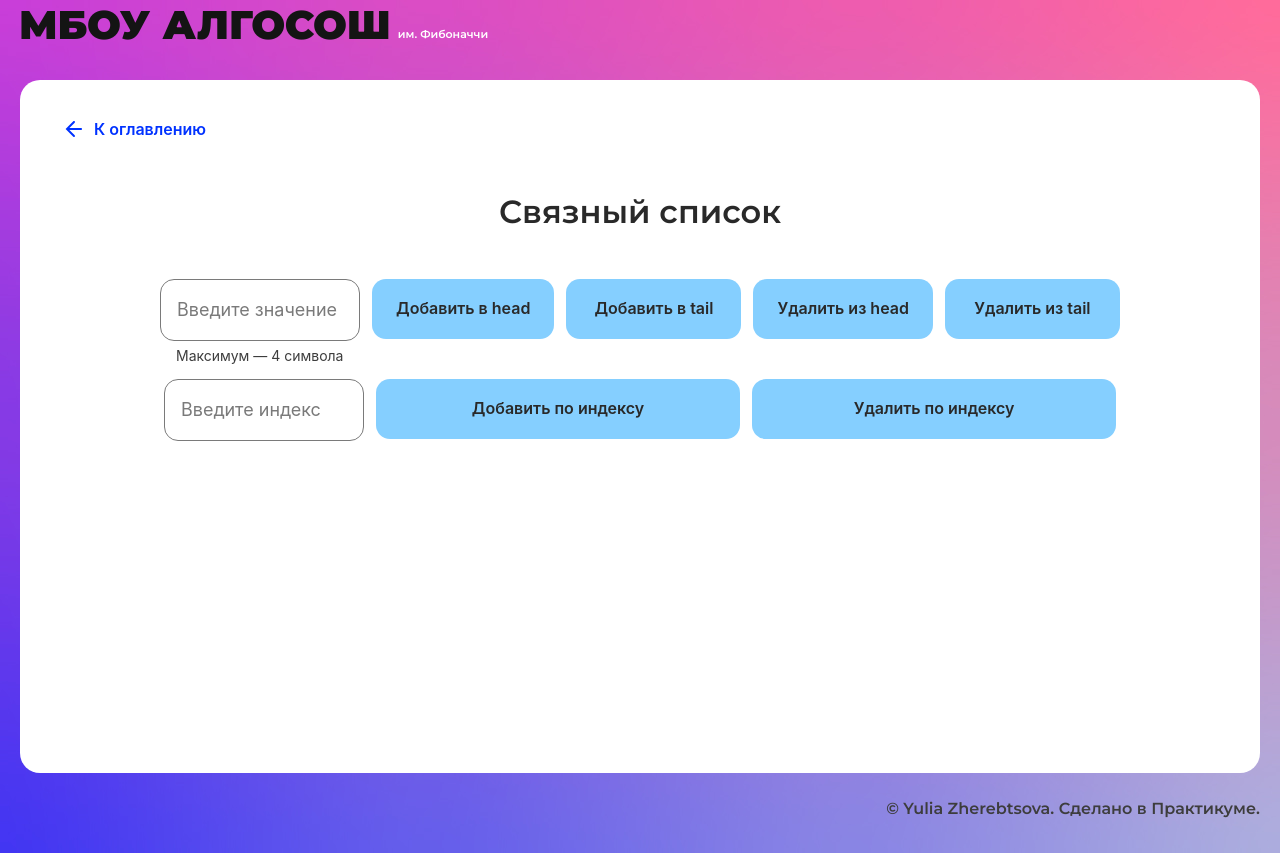
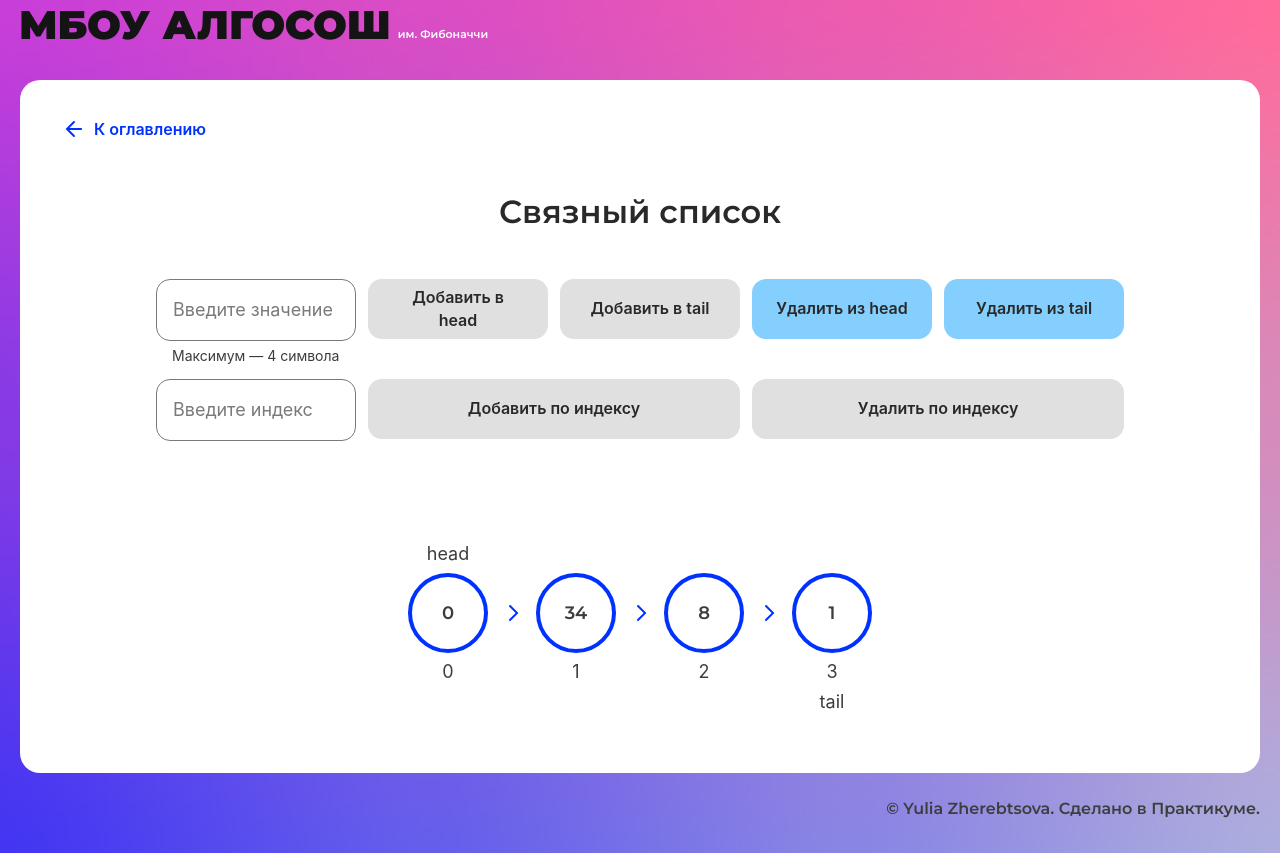
Before and after one commit to yuliazherebtsova/algososh, a React (Create React App) app: page /list in a window 1280 px wide. Built offline with nearby package versions, Linux system fonts and the light colour scheme.

Commit message:
feat: linked list add to head

```diff
--- a/src/components/fibonacci-page/fibonacci-page.tsx
+++ b/src/components/fibonacci-page/fibonacci-page.tsx
@@ -14,8 +14,8 @@ export const FibonacciPage: React.FC = () => {
   const [inProgress, setInProgress] = useState(false);
 
   const handleInputChange = (evt: React.FormEvent<HTMLInputElement>) => {
-    const input = parseInt(evt.currentTarget.value);
-    setInputNumber(input);
+    const inputNumber = parseInt(evt.currentTarget.value);
+    setInputNumber(inputNumber);
   };
 
   const generateFibonacci = async () => {
--- a/src/components/list-page/list-page.module.css
+++ b/src/components/list-page/list-page.module.css
@@ -11,11 +11,11 @@
 }
 
 .smallButton {
-  min-width: 175px;
+  width: 180px;
 }
 
 .largeButton {
-  min-width: 364px;
+  width: 372px;
 }
 
 .input {
@@ -27,6 +27,20 @@
   padding: 0;
   display: flex;
   justify-content: center;
-  gap: 16px;
+  align-items: center;
   list-style-type: none;
 }
+
+.node {
+  padding: 0;
+  position: relative;
+  display: flex;
+  justify-content: center;
+  align-items: center;
+}
+
+.addingNode {
+  position: absolute;
+  top: -64px;
+  left: 24px;
+}
--- a/src/components/list-page/list-page.tsx
+++ b/src/components/list-page/list-page.tsx
@@ -1,26 +1,90 @@
 import { Button } from 'components/ui/button/button';
 import { Circle } from 'components/ui/circle/circle';
+import { ArrowIcon } from 'components/ui/icons/arrow-icon';
 import { Input } from 'components/ui/input/input';
 import { SolutionLayout } from 'components/ui/solution-layout/solution-layout';
-import React, { FC, useState } from 'react';
-import { TDataElement } from 'types/types';
+import { SHORT_DELAY_IN_MS } from 'constants/delays';
+import React, { FC, useEffect, useMemo, useState } from 'react';
+import { ElementStates, TDataElement } from 'types/types';
+import { sleep } from 'utils/utils';
+import { LinkedList } from './list';
 import styles from './list-page.module.css';
 
 export const ListPage: FC = () => {
+  const list = useMemo(() => new LinkedList<string | number>(), []);
+  const initialListElements = useMemo(() => ['0', '34', '8', '1'], []);
+  const initialList: TDataElement[] = useMemo(() => [], []);
   const [inputValue, setInputValue] = useState('');
-  const [inputIndex, setInputIndex] = useState<number>();
+  const [inputIndex, setInputIndex] = useState('');
   const [listElements, setListElements] = useState<TDataElement[]>([]);
+  const [inProgress, setInProgress] = useState(false);
+  const [isAddingHead, setIsAddingHead] = useState(false);
+  const [isDeletingHead, setIsDeletingHead] = useState(false);
+  const [isAddingTail, setIsAddingTail] = useState(false);
+  const [isDeletingTail, setIsDeletingTail] = useState(false);
+  const [isAddingAtIndex, setIsAddingAtIndex] = useState(false);
+  const [isDeletingAtIndex, setIsDeletingAtIndex] = useState(false);
+
+  useEffect(() => {
+    initialListElements.forEach((element) => {
+      initialList.push({
+        value: element,
+        state: ElementStates.Default,
+        isHead: false,
+        isTail: false,
+        isLinked: true,
+      });
+    });
+    initialList[0].isHead = true;
+    initialList[initialList.length - 1].isTail = true;
+    initialList[initialList.length - 1].isLinked = false;
+    setListElements(initialList);
+  }, [initialList, initialListElements]);
 
   const handleInputValueChange = (evt: React.FormEvent<HTMLInputElement>) => {
     setInputValue(evt.currentTarget.value);
   };
 
   const handleInputIndexChange = (evt: React.FormEvent<HTMLInputElement>) => {
-    const input = parseInt(evt.currentTarget.value);
-    setInputIndex(input);
+    setInputIndex(evt.currentTarget.value);
   };
 
-  const handleAddClick = async () => {};
+  const handleAddToHeadClick = async () => {
+    setInProgress(true);
+    setIsAddingHead(true);
+    await sleep(SHORT_DELAY_IN_MS);
+    listElements[0].isHead = false;
+    listElements[0].isLinked = true;
+    listElements[0].positionToChange = true;
+    listElements[0].valueToChange = inputValue;
+    setListElements([...listElements]);
+    await sleep(SHORT_DELAY_IN_MS);
+    listElements[0].positionToChange = false;
+    list.prepend(inputValue);
+    const head = list.getNodeByIndex(0);
+    listElements.unshift({
+      value: head ? head : '',
+      state: ElementStates.Modified,
+      isHead: true,
+      isTail: false,
+      isLinked: true,
+    });
+    setListElements([...listElements]);
+    listElements[0].state = ElementStates.Default;
+
+    await sleep(SHORT_DELAY_IN_MS);
+    setListElements([...listElements]);
+    setInProgress(false);
+    setIsAddingHead(false);
+  };
+
+  const handleAddToTailClick = async () => {
+    setInProgress(true);
+    setIsAddingTail(true);
+    await sleep(SHORT_DELAY_IN_MS);
+    setInProgress(false);
+    setIsAddingTail(false);
+  };
 
   const handleDeleteClick = async () => {};
 
@@ -31,35 +95,88 @@ export const ListPage: FC = () => {
       <div className={styles.pageContainer}>
         <div className={styles.controlsContainer}>
           <Input
-            extraClass={styles.input}
             placeholder='Введите значение'
             min={1}
-            value={inputValue || ''}
+            value={inputValue}
             onChange={handleInputValueChange}
             isLimitText={true}
             maxLength={4}
+            extraClass={styles.input}
           />
-            <Button extraClass={styles.smallButton} text='Добавить в head' />
-            <Button extraClass={styles.smallButton} text='Добавить в tail' />
-            <Button extraClass={styles.smallButton} text='Удалить из head' />
-            <Button extraClass={styles.smallButton} text='Удалить из tail' />
+          <Button
+            text='Добавить в head'
+            onClick={handleAddToHeadClick}
+            isLoader={isAddingHead}
+            disabled={(inProgress && !isAddingHead) || inputValue.length === 0}
+            extraClass={styles.smallButton}
+          />
+          <Button
+            text='Добавить в tail'
+            onClick={handleAddToTailClick}
+            isLoader={isAddingTail}
+            disabled={(inProgress && !isAddingTail) || inputValue.length === 0}
+            extraClass={styles.smallButton}
+          />
+          <Button
+            text='Удалить из head'
+            onClick={handleAddToHeadClick}
+            isLoader={isDeletingHead}
+            disabled={!list.isEmpty()}
+            extraClass={styles.smallButton}
+          />
+          <Button
+            text='Удалить из tail'
+            onClick={handleAddToHeadClick}
+            isLoader={isDeletingTail}
+            disabled={!list.isEmpty()}
+            extraClass={styles.smallButton}
+          />
         </div>
         <div className={styles.controlsContainer}>
           <Input
-            type='text'
+            placeholder='Введите индекс'
+            type='number'
             extraClass={styles.input}
-            placeholder='Введите индекс'
-            maxLength={1}
-            value={inputIndex || ''}
+            value={inputIndex}
             onChange={handleInputIndexChange}
           />
-          <Button extraClass={styles.largeButton} text='Добавить по индексу' />
-          <Button extraClass={styles.largeButton} text='Удалить по индексу' />
+          <Button
+            text='Добавить по индексу'
+            extraClass={styles.largeButton}
+            onClick={handleAddToHeadClick}
+            isLoader={inProgress}
+            disabled={inputIndex.length === 0}
+          />
+          <Button
+            text='Удалить по индексу'
+            extraClass={styles.largeButton}
+            onClick={handleAddToHeadClick}
+            isLoader={inProgress}
+            disabled={inputIndex.length === 0 || !list.isEmpty()}
+          />
         </div>
       </div>
       <ul className={styles.listContainer}>
         {listElements.map((element, index) => (
-          <Circle />
+          <div className={styles.node} key={index}>
+            {(isAddingHead || isAddingAtIndex) && element.positionToChange && (
+              <Circle
+                state={ElementStates.Changing}
+                letter={element.valueToChange?.toString()}
+                isSmall={true}
+                extraClass={styles.addingNode}
+              />
+            )}
+            <Circle
+              state={element?.state}
+              letter={element?.value.toString()}
+              head={element?.isHead ? 'head' : ''}
+              tail={element?.isTail ? 'tail' : ''}
+              index={index}
+              extraClass={'mr-6 ml-6'}
+            />
+            {element.isLinked && <ArrowIcon />}
+          </div>
         ))}
       </ul>
     </SolutionLayout>
--- a/src/components/list-page/list.ts
+++ b/src/components/list-page/list.ts
@@ -16,7 +16,7 @@ interface ILinkedList<T> {
   print: () => void;
 }
 
-class LinkedList<T> implements ILinkedList<T> {
+export class LinkedList<T> implements ILinkedList<T> {
   private head: Node<T> | null;
   private size: number;
 
--- a/src/types/types.ts
+++ b/src/types/types.ts
@@ -19,4 +19,7 @@ export type TDataElement = {
   state: ElementStates;
   isHead?: boolean;
   isTail?: boolean;
+  isLinked?: boolean;
+  positionToChange?: boolean;
+  valueToChange?: string | number;
 };
```
